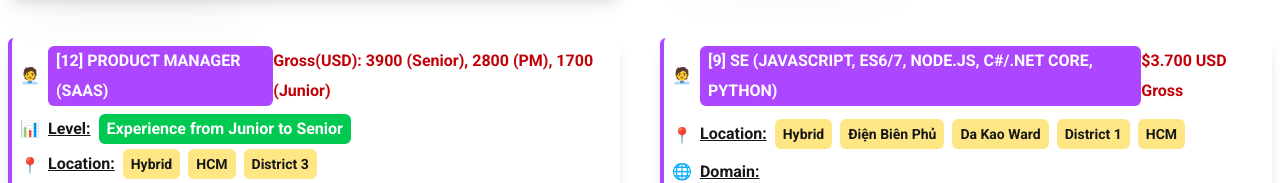
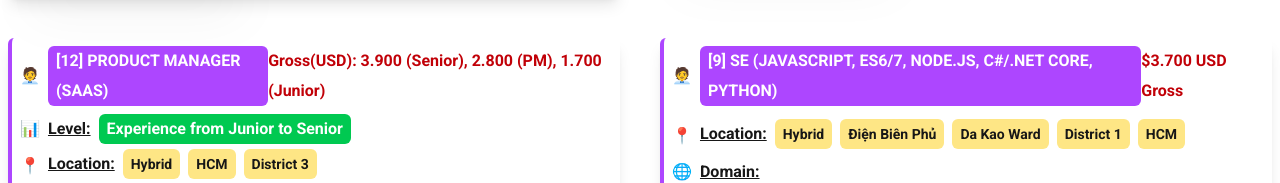
Before and after one commit to zidane168/job-resource2, a Next.js app: page / in a window 1280 px wide. Shown: the part 1576-1759 px from the top of the page. Built offline with nearby package versions, Linux system fonts and the light colour scheme.

Commit message:
update job data

```diff
--- a/src/data/jobs.ts
+++ b/src/data/jobs.ts
@@ -89,7 +89,7 @@ export const jobs = [
             "📃 Compensation ",
             " **Junior PM**: USD 700 - 1700 Gross",
             " **PM**: USD 1700 - 2800 Gross",
-            " **Senior PM**: USD 2800 - 3900 Gross ",
+            " **Senior PM**: USD 2.800 - 3.900 Gross ",
             "👨🏼‍💼 **Training & career developments*** ",
             " Weekly TED talks to expand skills and knowledge.",
             " Yearly budget to support personal and professional growth, well-beings and interest cultivations.",
@@ -125,7 +125,7 @@ export const jobs = [
             "District 3"
         ],
         postDate: "2025/21/04",
-        salary: "Gross(USD): 3900 (Senior), 2800 (PM), 1700 (Junior)",
+        salary: "Gross(USD): 3.900 (Senior), 2.800 (PM), 1.700 (Junior)",
         workingTime: "From Monday – Friday, from 9.00 a.m. to 6.00 p.m.",
     },
     {
```
